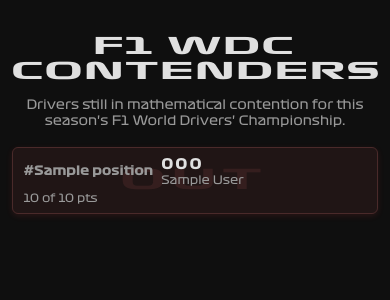
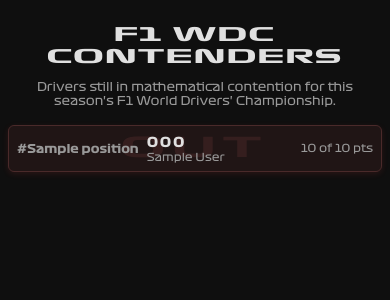
Before and after one commit to iamrayyaann/f1-wdc-contenders, a Flask app: template templates/index.html in a window 390 px wide. Shown: the top 300 px of the page. Run offline with Flask 3, Linux system fonts and the light colour scheme; the template is opened without the code that fills it: most values are stand-ins (such as "Sample title", 1, 10 or a date in 2020).

Commit message:
Make website responsive - fix points text wrapping on mobile devices

```diff
--- a/static/styles.css
+++ b/static/styles.css
@@ -77,8 +77,10 @@ h1 {
     padding: 0.5rem 0.65rem;
     border: 1px solid var(--border);
     display: flex;
-    flex-direction: column;
-    gap: 0.25rem;
+    flex-direction: row;
+    align-items: center;
+    justify-content: space-between;
+    gap: 0.5rem;
     position: relative;
     overflow: hidden;
     box-shadow: 0 2px 4px rgba(0, 0, 0, 0.4);
@@ -131,7 +133,8 @@ h1 {
     display: flex;
     align-items: center;
     gap: 0.5rem;
-    justify-content: space-between;
+    flex: 1;
+    min-width: 0; /* allows flex item to shrink below content size */
     position: relative;
     z-index: 1; /* keep main info above the big label */
 }
@@ -147,18 +150,24 @@ h1 {
     font-size: 0.9rem;
     letter-spacing: 0.14em;
     text-transform: uppercase;
+    white-space: nowrap;
 }
 
 .contender-nameblock {
     display: flex;
     flex-direction: column;
     flex: 1;
+    min-width: 0; /* allows text truncation */
+    overflow: hidden;
 }
 
 .contender-fullname {
     font-family: 'F1 Regular', system-ui, -apple-system, BlinkMacSystemFont, "Segoe UI", sans-serif;
     font-size: 0.72rem;
     color: var(--muted);
+    white-space: nowrap;
+    overflow: hidden;
+    text-overflow: ellipsis;
 }
 
 .contender-meta {
@@ -169,9 +178,7 @@ h1 {
     color: var(--muted);
     position: relative;
     z-index: 1;
-}
-
-.contender-meta span {
+    flex-shrink: 0; /* prevent shrinking */
     white-space: nowrap;
 }
 
@@ -187,27 +194,82 @@ h1 {
     }
 
     .contender-card {
-        flex-direction: row;
-        align-items: center;
-        justify-content: space-between;
-    }
-
-    .contender-main {
-        flex: 1;
-        justify-content: flex-start;
-    }
-
-    .contender-meta {
-        justify-content: flex-end;
+        padding: 0.6rem 0.85rem;
     }
 }
 
 @media (max-width: 480px) {
     body {
-        padding-inline: 0.75rem;
+        padding: 0.75rem 0.5rem;
+    }
+
+    h1 {
+        font-size: 1.1rem;
+        letter-spacing: 0.15em;
+    }
+
+    .subtitle {
+        font-size: 0.75rem;
+        padding: 0 0.5rem;
+    }
+
+    .contender-card {
+        padding: 0.45rem 0.5rem;
+        gap: 0.4rem;
+    }
+
+    .contender-pos {
+        font-size: 0.75rem;
+        min-width: 2rem;
+    }
+
+    .contender-code {
+        font-size: 0.85rem;
+        letter-spacing: 0.12em;
+    }
+
+    .contender-fullname {
+        font-size: 0.68rem;
     }
 
     .contender-meta {
+        font-size: 0.68rem;
+    }
+}
+
+@media (max-width: 360px) {
+    body {
+        padding: 0.6rem 0.4rem;
+    }
+
+    h1 {
+        font-size: 1rem;
+        letter-spacing: 0.12em;
+    }
+
+    .subtitle {
         font-size: 0.7rem;
     }
+
+    .contender-card {
+        padding: 0.4rem 0.45rem;
+        gap: 0.35rem;
+    }
+
+    .contender-pos {
+        font-size: 0.7rem;
+        min-width: 1.8rem;
+    }
+
+    .contender-code {
+        font-size: 0.8rem;
+    }
+
+    .contender-fullname {
+        font-size: 0.65rem;
+    }
+
+    .contender-meta {
+        font-size: 0.65rem;
+    }
 }
```
